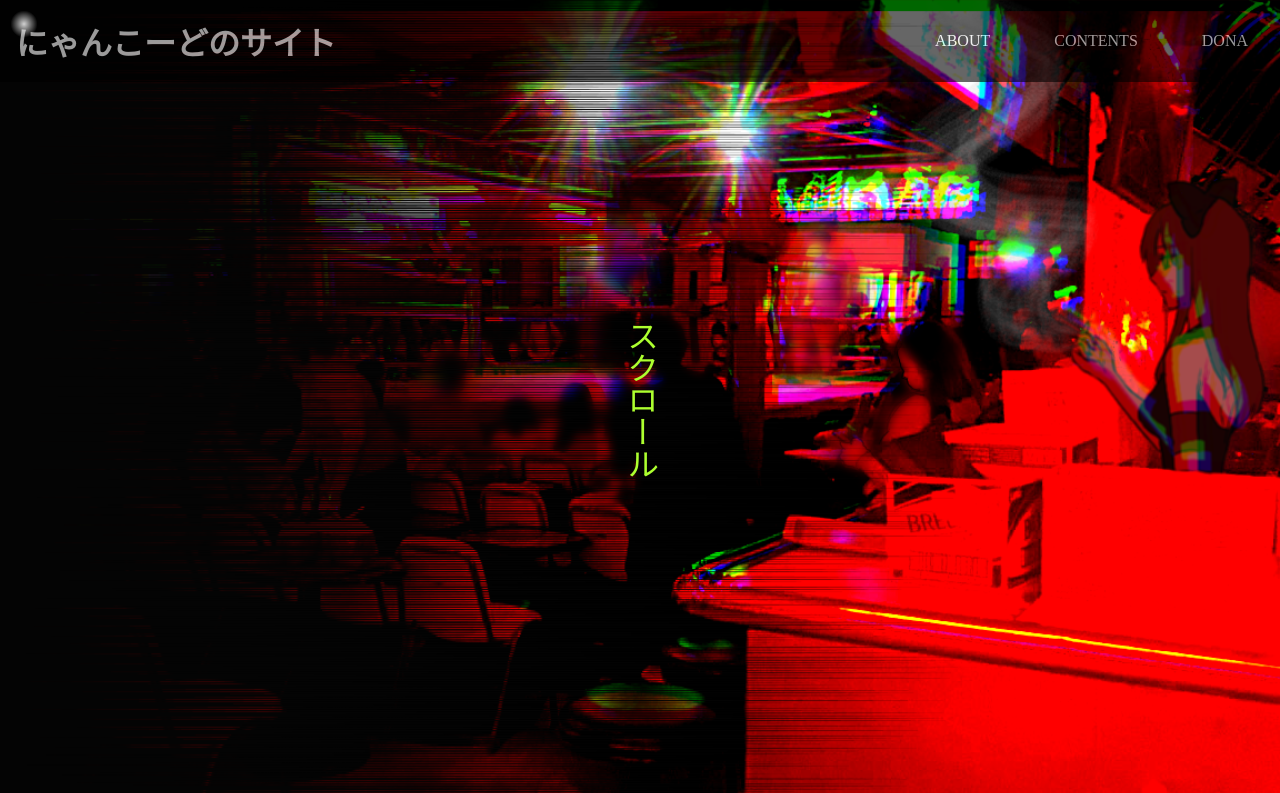
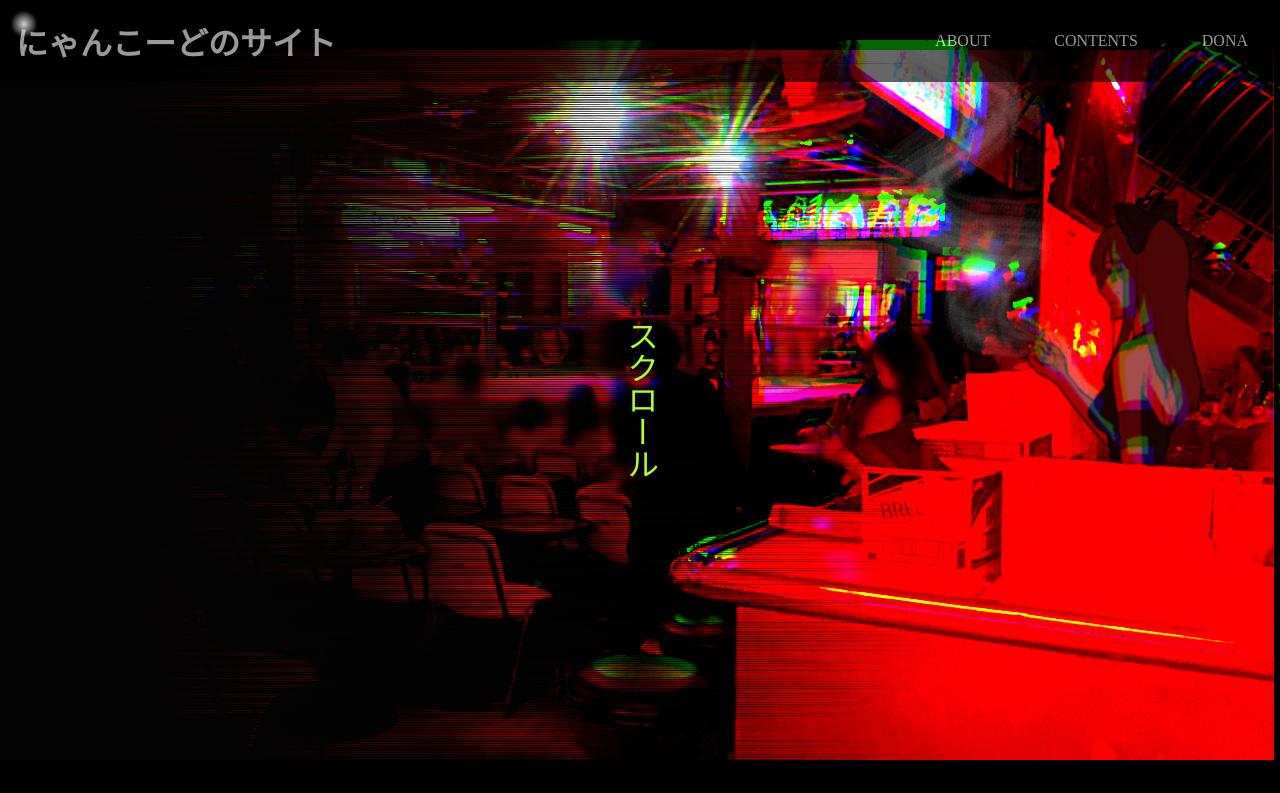
Before and after one commit to nyancode-gh/nyancode-gh.github.io, a plain HTML site: page index.html in a window 1280 px wide. Shown: the top 793 px of the page. Drawn offline with Linux system fonts and the light colour scheme; a web font is replaced by a local one.

Commit message:
css right no cover

```diff
--- a/css/style.css
+++ b/css/style.css
@@ -10,7 +10,7 @@ html,body,h1,h2,ul{
   color:#eee;
 }
 body{
-  background: url("../images/no_3950_bar.png") no-repeat right 100%/cover #000 fixed;
+  background: url("../images/no_3950_bar.png") no-repeat right #000 fixed;
   height: 100vh;
   position: relative;
 }
```
